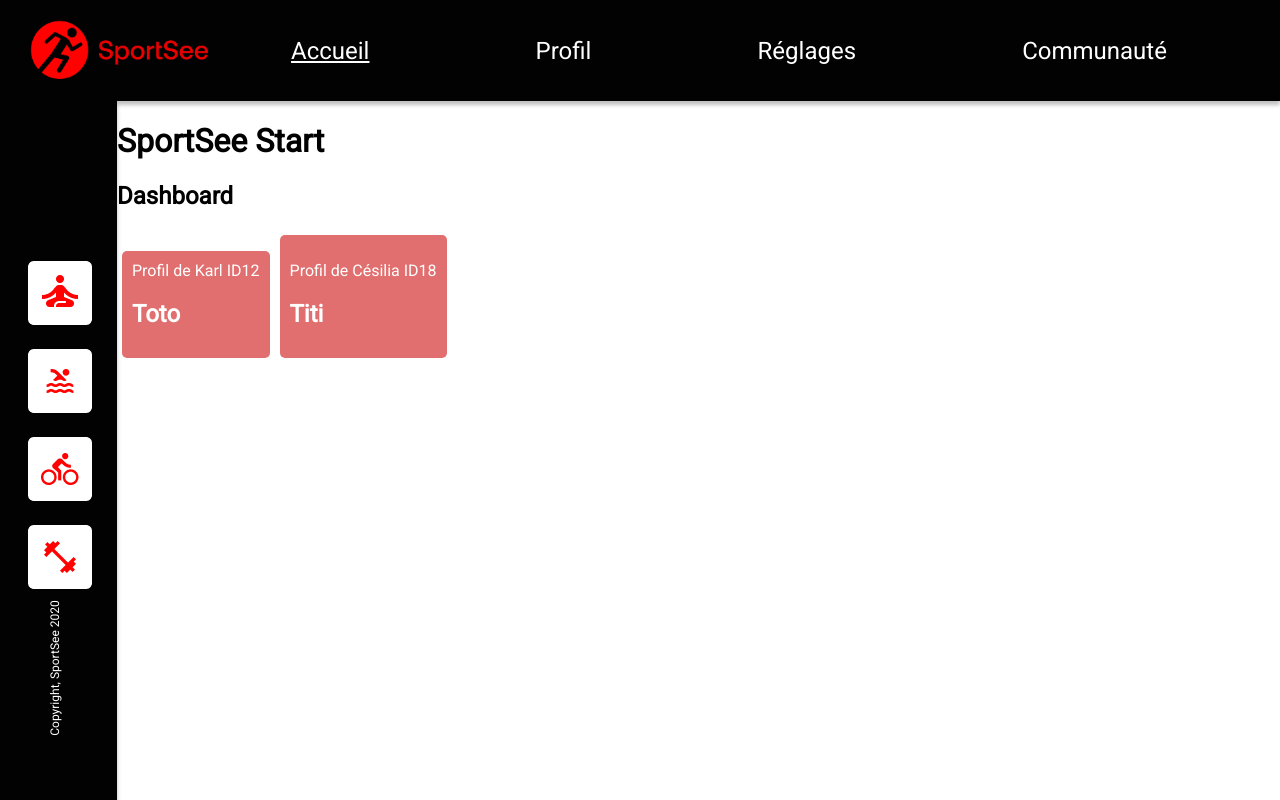
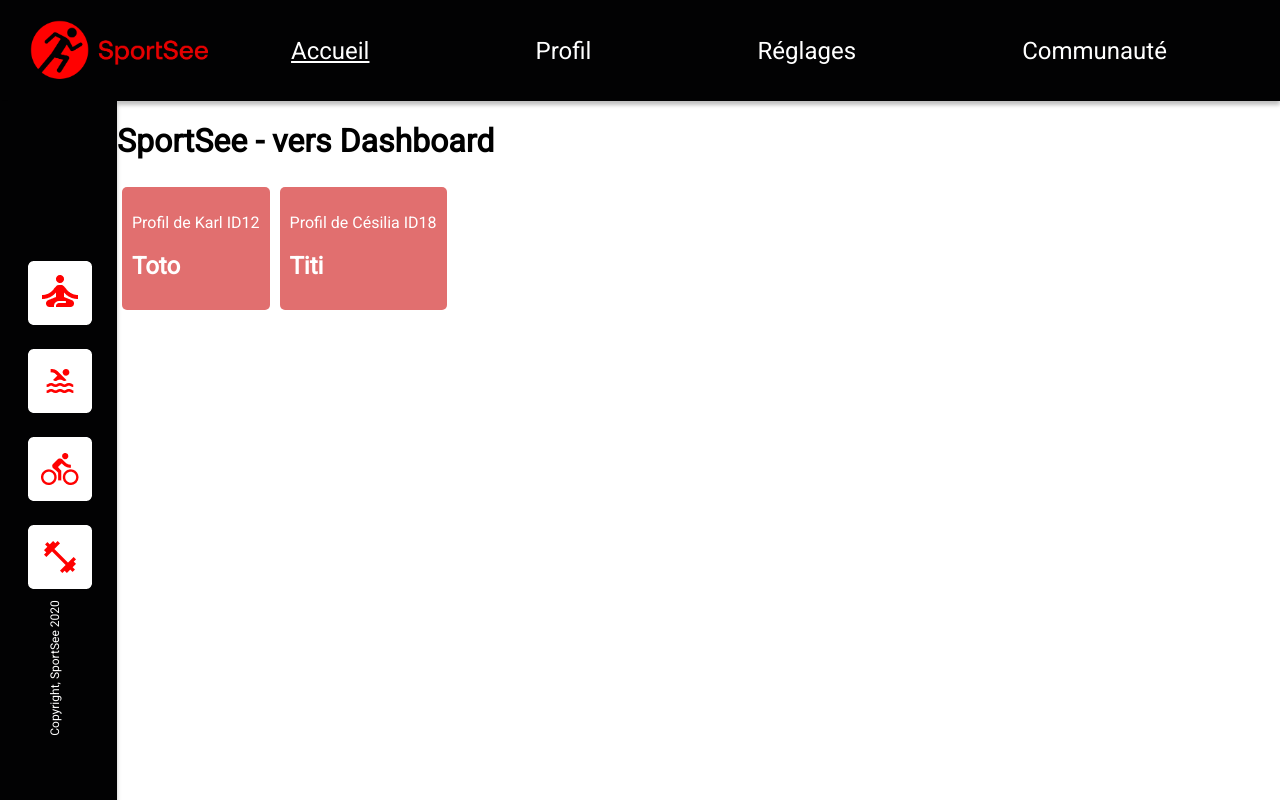
Before and after one commit to tetyanachouteau/p9-front-end-dasboard, a React (Create React App) app: page / in a window 1280 px wide. Built offline with nearby package versions, Linux system fonts and the light colour scheme.

Commit message:
Activité et KPI undate, //

```diff
--- a/src/App.js
+++ b/src/App.js
@@ -19,4 +19,5 @@ function App() {
   );
 }
 
+
 export default App;
--- a/src/components/Activity.jsx
+++ b/src/components/Activity.jsx
@@ -1,21 +1,39 @@
 
 import React from 'react';
+// Importer votre composant Tooltip personnalisé
+// Importer votre composant de forme de barre personnalisé
 import { BarChart, Bar, Rectangle, XAxis, YAxis, CartesianGrid, Tooltip, Legend, ResponsiveContainer } from 'recharts';
 import { USER_ACTIVITY } from "../data/data"
 import { useParams } from 'react-router-dom';
 import styles from './Activity.module.css';
 
+// Ce composant rend un graphique BarChart réactif avec des fonctionnalités personnalisées.
+
 function Activity() {
+    // Récupération du paramètre "id" depuis l'URL à l'aide de useParams
     let { id } = useParams();
+    // Filtrage des données d'activité pour l'utilisateur spécifique
+    let activity = USER_ACTIVITY.filter(el => el.userId === Number.parseInt(id))[0];
+    console.log(activity);
 
-    let activity = USER_ACTIVITY.filter(el => el.userId === Number.parseInt(id))[0]
-    console.log(activity)
-
+    // Composant personnalisé pour définir la forme des barres dans le graphique
     const MaBar = (props) => {
         const { fill, x, y, width, height } = props;
+        return <Rectangle x={x} y={y} fill={fill} width={width} height={height} radius={[4, 4, 0, 0]} />;
+    };
+    //Composant personnalisé pour définir le contenu du Tooltip:
+    //CustomTooltip: Ces propriétés sont fournies par Recharts
+    //pour gérer l'état d'activité du Tooltip et les données associées aux barres survolées.
+    //active: Indique si le Tooltip est actif (visible) ou non.
+    //payload: Un tableau contenant les données associées à chaque barre survolée.
+    //La fonction vérifie si le Tooltip est actif et s'il y a des données (payload).
+    //Si c'est le cas, elle renvoie un JSX (format de balisage utilisé par React)
+    // qui représente le contenu du Tooltip.
+    // Ici le contenu est constitué de deux paragraphes (<p>) affichant le poids (payload[0].value en kg) et les calories (payload[1].value en Kcal).
+    //Si le Tooltip n'est pas actif ou s'il n'y a pas de données, la fonction renvoie null, ce qui signifie que le Tooltip ne sera pas affiché.
+    //Cette approche permet de personnaliser le contenu du Tooltip en fonction de besoins spécifiques.
+    //Vous pouvez ajuster cette fonction en fonction des informations que vous souhaitez afficher dans le Tooltip lors du survol des barres dans votre graphique.
 
-        return <Rectangle x={x} y={y} fill={fill} width={width} height={height} radius={[4, 4, 0, 0]} />
-    };
 
     const CustomTooltip = ({ active, payload }) => {
         if (active && payload && payload.length) {
@@ -31,14 +49,24 @@ function Activity() {
     };
 
     return (
+          // Utilisation du conteneur réactif pour rendre le graphique adaptatif
+         // Il enveloppe le graphique et assure qu'il s'ajuste de manière réactive à la largeur et à la hauteur de son conteneur.
         <ResponsiveContainer width="100%" height={300} className={styles.responsive}>
+             {/* BarChart avec différentes propriétés */}
             <BarChart data={activity.sessions} margin={{ top: 30, right: 30, left: 30, bottom: 30 }}>
+                {/* Titre personnalisé */}
                 <text x={30} y={44} fill="black" fontWeight="bold">Activité quotidienne</text>
+                {/* Grille cartésienne */}
                 <CartesianGrid vertical={false} strokeDasharray="3 3" />
+                 {/* Axe X sans lignes de repère */}
                 <XAxis tickLine={false} />
+                 {/* Axe Y à droite sans ligne d'axe ni lignes de repère */}
                 <YAxis orientation="right" axisLine={false} tickLine={false} />
+                {/* Tooltip personnalisé avec contenu provenant du composant CustomTooltip */}
                 <Tooltip content={<CustomTooltip />} offset={60} position={{ y: 50 }} />
+                {/* Légende avec alignement vertical en haut et à droite */}
                 <Legend verticalAlign="top" align="right" iconType='circle' height={100} />
+                {/* Barres avec des couleurs et des formes personnalisées */}
                 <Bar dataKey="kilogram" name="Poids (kg)" fill="#282D30" barSize={8} shape={<MaBar />} />
                 <Bar dataKey="calories" name="Calories brûlées (kCal)" fill="#E60000" barSize={8} shape={<MaBar />} />
             </BarChart>
@@ -47,3 +75,9 @@ function Activity() {
 }
 
 export default Activity;
+
+//La bibliothèque Recharts est utilisée pour créer des graphiques dans les applications React.
+// Elle offre une variété de composants pour créer différents types de graphiques,
+// tels que les graphiques à barres, les graphiques linéaires, les graphiques à secteurs, etc.
+//Voici une brève explication de chaque composant Recharts qu'on trouve
+//dans le composant que nous avons discuté précédemment : ResponsiveContainer...
--- a/src/components/KPI.jsx
+++ b/src/components/KPI.jsx
@@ -1,4 +1,3 @@
-
 import React from 'react';
 import styles from "./KPI.module.css"
 import { LineChart, Line, XAxis, YAxis, Tooltip, ResponsiveContainer } from 'recharts';
@@ -6,13 +5,16 @@ import { USER_AVERAGE_SESSIONS } from "../data/data"
 import { useParams } from 'react-router-dom';
 
 function KPI() {
-
+    // Récupération du paramètre "id" depuis l'URL à l'aide de useParams
     let { id } = useParams();
 
-    let day = ["L","M","M","J","V","S","D"];
+    // Jours de la semaine pour l'axe X du graphique
+    let day = ["L", "M", "M", "J", "V", "S", "D"];
 
+    // Filtrage des données de sessions moyennes pour l'utilisateur spécifique
     let sessions = USER_AVERAGE_SESSIONS.filter(el => el.userId === Number.parseInt(id))[0];
 
+    // Composant personnalisé pour définir le contenu du Tooltip
     const CustomTooltip = ({ active, payload }) => {
         if (active && payload && payload.length) {
             return (
@@ -26,7 +28,9 @@ function KPI() {
     };
 
     return (
+        // Utilisation du conteneur réactif pour rendre le graphique adaptatif
         <ResponsiveContainer width="100%" height={265} className={styles.responsive}>
+            {/* LineChart avec différentes propriétés */}
             <LineChart
                 data={sessions.sessions}
                 margin={{
@@ -36,19 +40,33 @@ function KPI() {
                     bottom: 20,
                 }}
             >
+                {/* Titre personnalisé au-dessus du graphique */}
                 <text x={30} y={44} fill="#FFFFFF" fontWeight="bold">Durée moyenne des sessions</text>
-                <XAxis axisLine={false}
-                tickLine={false}
-                dataKey={(props)=>{ return day[props.day - 1] }}
-                tick={{ stroke: "#FFFFFF" }}
-                interval="preserveStartEnd"/>
+
+                {/* Axe X personnalisé avec les jours de la semaine */}
+                <XAxis
+                    axisLine={false}
+                    tickLine={false}
+                    dataKey={(props) => { return day[props.day - 1] }}
+                    tick={{ stroke: "#FFFFFF" }}
+                    interval="preserveStartEnd"
+                />
+
+                {/* Axe Y caché avec la durée des sessions comme données */}
                 <YAxis hide={true} dataKey="sessionLength" />
+
+                {/* Tooltip personnalisé avec contenu provenant du composant CustomTooltip */}
                 <Tooltip content={<CustomTooltip />} offset={5} />
-                <Line type="monotone" dataKey="sessionLength"
-                stroke="#FFF"
-                dot={false}
-                activeDot={{ r: 4 }}
-                strokeWidth={2} />
+
+                {/* Ligne représentant la durée moyenne des sessions */}
+                <Line
+                    type="monotone"
+                    dataKey="sessionLength"
+                    stroke="#FFF"
+                    dot={false}
+                    activeDot={{ r: 4 }}
+                    strokeWidth={2}
+                />
             </LineChart>
         </ResponsiveContainer>
     );
--- a/src/pages/accueil.jsx
+++ b/src/pages/accueil.jsx
@@ -10,10 +10,9 @@ function Accueil({ data }) {
 
 
         <div className={styles.profilContainer}>
-            <h1>SportSee Start</h1>
-            <h2>Dashboard</h2>
+            <h1>SportSee - vers Dashboard</h1>
             <Link to={"/dashboard/12"} className={styles.dashboardButton} >
-            Profil de Karl ID12 <h2>Toto</h2>
+            <p>Profil de Karl ID12 <h2>Toto</h2></p>
             </Link>
             <Link to={"/dashboard/18"} className={styles.dashboardButton} >
             <p>Profil de Césilia ID18 <h2>Titi</h2></p>
--- a/src/pages/dashboard.jsx
+++ b/src/pages/dashboard.jsx
@@ -7,7 +7,7 @@ import Radar2 from '../components/Radar2';
 import Objectifs3 from '../components/Objectifs3';
 import KPI from '../components/KPI';
 import styles from './dashboard.module.css';
-import { useParams } from 'react-router-dom';
+import { useParams, Navigate } from 'react-router-dom';
 
 import { USER_MAIN_DATA } from '../data/data'
 
@@ -16,7 +16,7 @@ function Dashboard() {
 
     var mainData = USER_MAIN_DATA.filter(el => el.id === Number.parseInt(id))[0]
     console.log(mainData)
-
+    if (mainData) {
         return (
             <div className={styles['dashboard-container']}>
                 <HeaderDashboard name={mainData.userInfos.firstName} />
@@ -40,6 +40,8 @@ function Dashboard() {
                 </div>
             </div>
         );
+    } else {
+        return <Navigate to="/erreur" />
     }
-
+}
 export default Dashboard;
```
Lines whose indentation alone changed are shown as unchanged.
